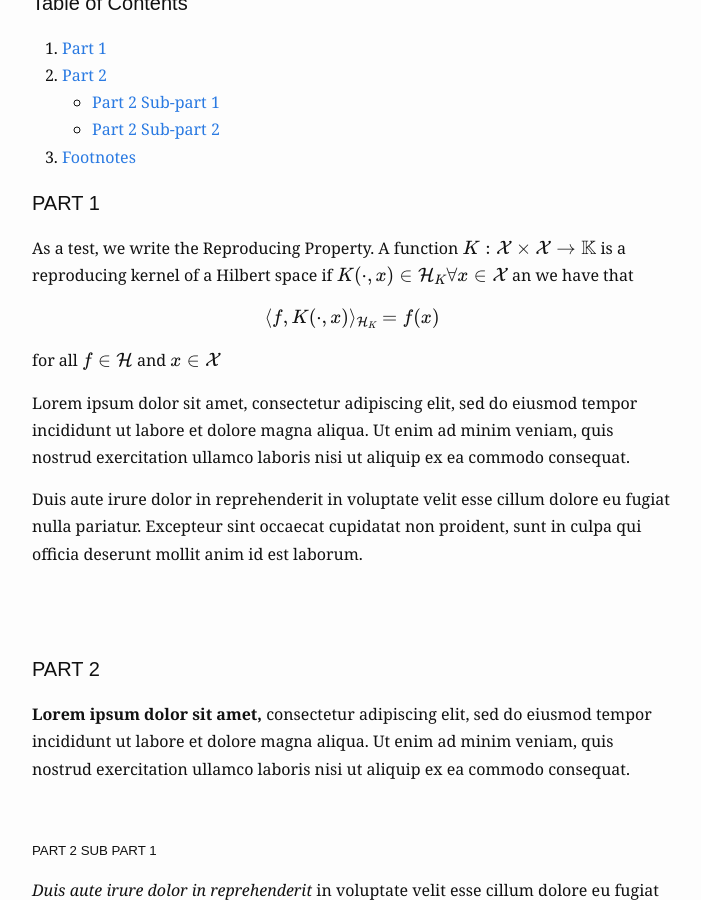
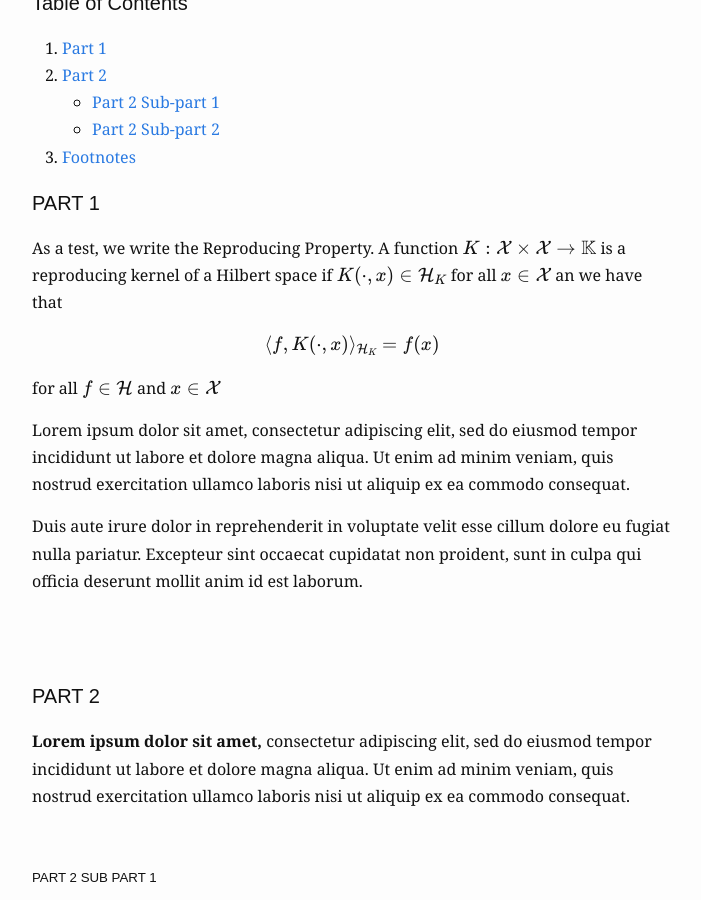
Before and after one commit to ignacontreras/ignacontreras.github.io, a Jekyll site: the page built from _posts/2019-10-26-example-of-blog-post.md, in a window 1280 px wide and 900 px high, scrolled down 880 px. Shown: the whole window, without its empty margins (288-989 px from the left). Built offline with Jekyll 4.4.1, drawn with Linux system fonts in a browser that asks for light colours; formulas are drawn with MathJax 3.

Commit message:
Update 2019-10-26-example-of-blog-post.md

```diff
--- a/_posts/2019-10-26-example-of-blog-post.md
+++ b/_posts/2019-10-26-example-of-blog-post.md
@@ -27,7 +27,7 @@ Lorem ipsum dolor sit amet, consectetur adipiscing elit, sed do eiusmod tempor i
 
 #### PART 1
 
-As a test, we write the Reproducing Property. A function $K: \mathcal{X}\times \mathcal{X}\to \mathbb{K}$ is a reproducing kernel of a Hilbert space if $K(\cdot,x)\in\mathcal{H}_{K} \forall x \in \mathcal{X}$ an we have that
+As a test, we write the Reproducing Property. A function $K: \mathcal{X}\times \mathcal{X}\to \mathbb{K}$ is a reproducing kernel of a Hilbert space if $K(\cdot,x)\in\mathcal{H}_{K}$ for all  $x \in \mathcal{X}$ an we have that
 
 $$\langle f,K(\cdot,x) \rangle_{\mathcal{H}_{K}} = f(x)$$
 
```
